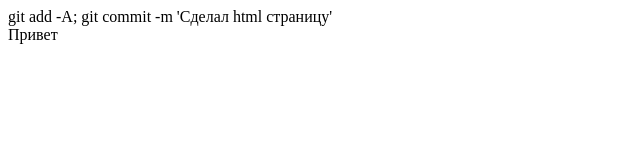
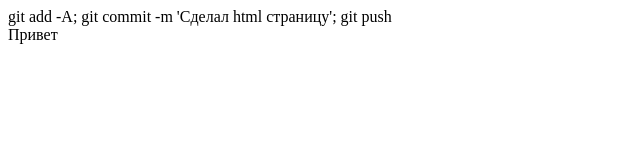
Before and after one commit to Vladimir1309/jsTest, a plain HTML site: page index.html in a window 1280 px wide. Shown: the full height of the page, 0-640 px from the left. Drawn offline with Linux system fonts and the light colour scheme.

Commit message:
Добавил push

```diff
--- a/index.html
+++ b/index.html
@@ -6,7 +6,7 @@
     <title>Document</title>
 </head>
 <body>
-    <div>git add -A; git commit -m 'Сделал html страницу'</div>
+    <div>git add -A; git commit -m 'Сделал html страницу'; git push</div>
     <div>Привет</div>
 </body>
 </html>
```
